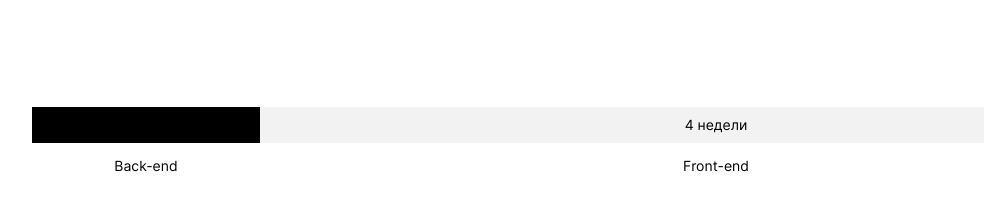
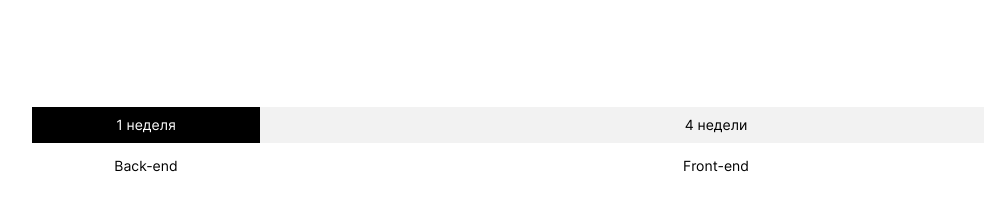
Before and after one commit to Anastasia-Gorlina/movies-explorer-frontend, a React app: page / in a window 1280 px wide. Shown: the part 1091-1288 px from the top of the page, without its empty margins (38-1022 px from the left). Built offline with nearby package versions, Linux system fonts and the light colour scheme; some packages are replaced by stand-ins of ours.

Commit message:
fix color

```diff
--- a/src/components/Progressbar/Progressbar.js
+++ b/src/components/Progressbar/Progressbar.js
@@ -5,7 +5,8 @@ const ProgressBar = ({ completeColor, notCompleteColor, completed, titleBar1, ti
 
     const ProgressLineOne = {
         width: `${completed}%`,
-        backgroundColor: completeColor
+        backgroundColor: completeColor,
+        color: 'white'
     }
 
     const ProgressLineTwo = {
@@ -19,7 +20,6 @@ const ProgressBar = ({ completeColor, notCompleteColor, completed, titleBar1, ti
 
     const ProgressLineSpanTwo = {
         width: `${'100' - completed}%`,
-
     }
 
     return (
--- a/src/components/Progressbar/__text/ProgressBar__text.css
+++ b/src/components/Progressbar/__text/ProgressBar__text.css
@@ -1,13 +1,7 @@
 .ProgressBar__text {
-    color: white;
     padding-top: 9px;
     padding-bottom: 9px;
     margin: 0;
-}
-
-.ProgressBar__text:first-of-type {
-    color: black;
-
 }
 
 @media screen and (max-width: 321px) {
```
